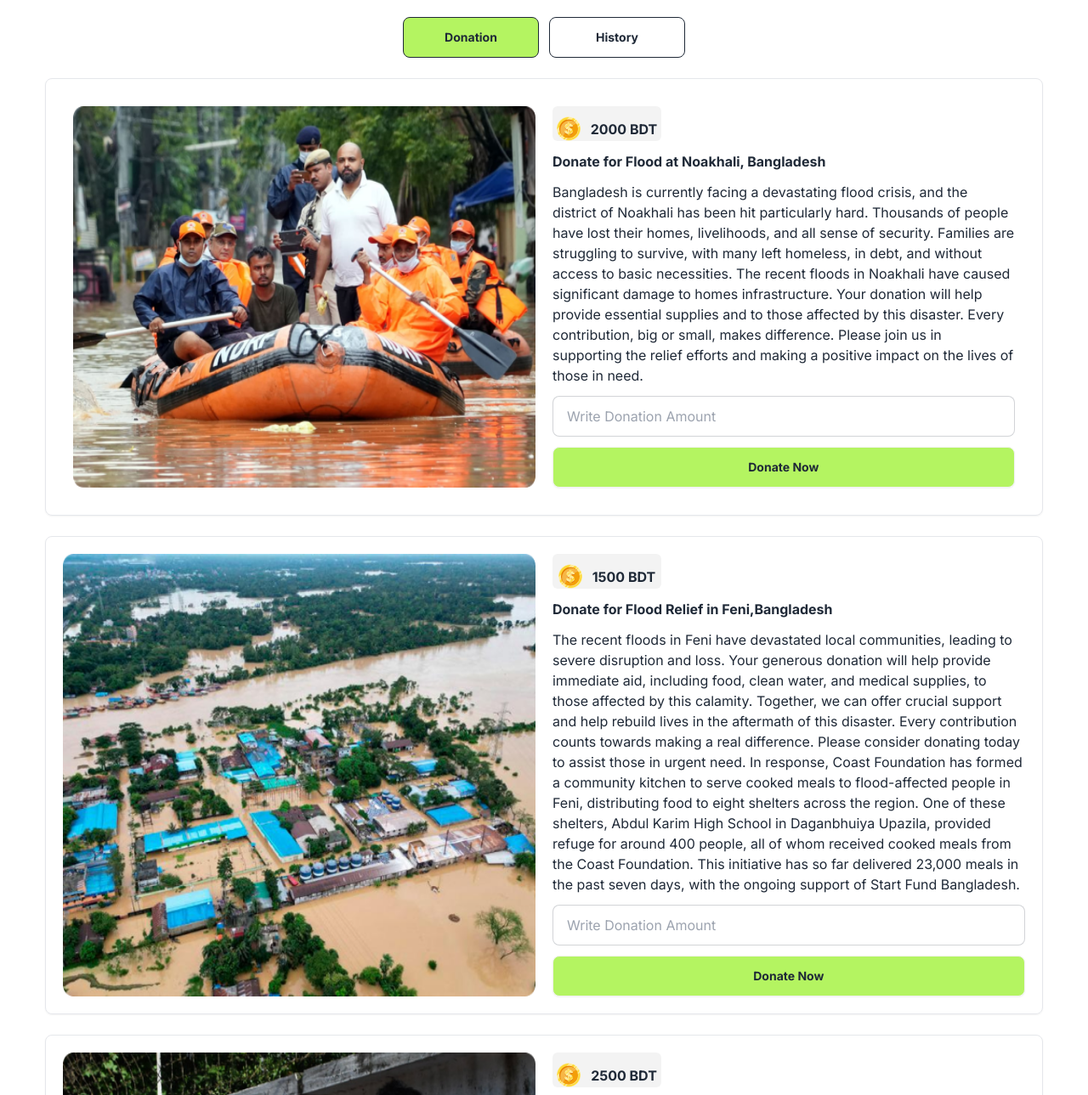
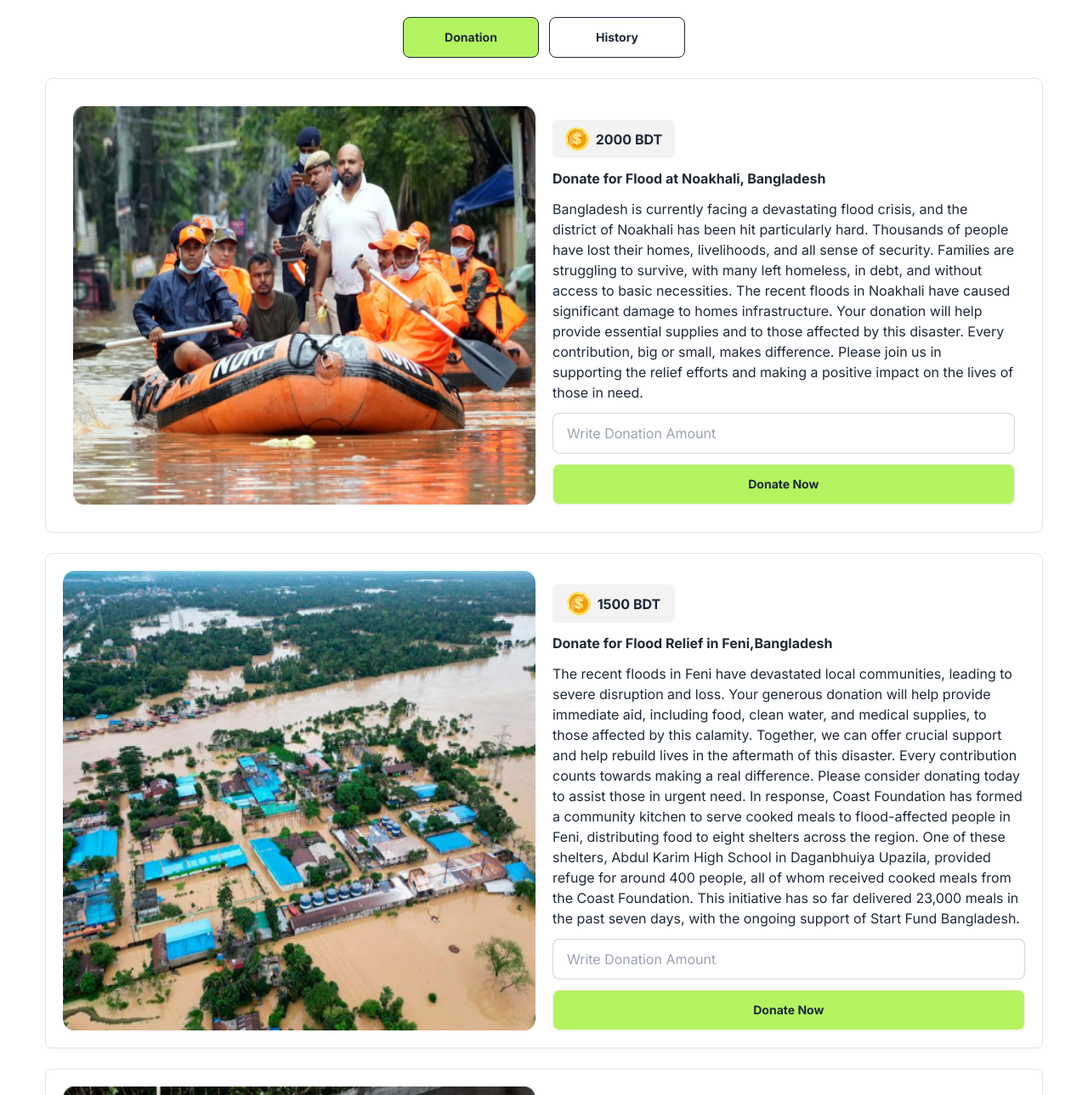
Before and after one commit to imonDVP/assignment-05, a website: page index.html in a window 1280 px wide. Shown: the part 100-1389 px from the top of the page at 85% size. Drawn offline with Linux system fonts and the light colour scheme.

Commit message:
my code is updated .......

```diff
--- a/index.html
+++ b/index.html
@@ -18,11 +18,11 @@
         <header class=" w-full sm:h-24 bg-[#f9f7f3]">
             <section class="w-11/12 mx-auto flex justify-between  pt-6">
                 <div class="flex flex-col justify-center">
-                    <button id="btnBlog" class="btn w-36 font-bold bg-[#b4f461] hidden sm:block">Blog</button>
+                    <button id="btnBlog" class="btn w-36 font-bold bg-[#b4f461]">Blog</button>
                 </div>
-                <div class="text-center sm:flex sm:justify-center sm:items-center">
+                <div class=" text-center sm:flex sm:justify-center sm:items-center">
                     <img class="hidden sm:block" src="./assets/logo.png" alt="">
-                    <h2 class="font-bold ml-4">Donate Bangladesh</h2>
+                    <h2 class="hidden sm:block font-bold ml-4">Donate Bangladesh</h2>
                 </div>
                 <div class="flex justify-center items-center w-52">
                     <img src="./assets/coin.png" alt="">
@@ -44,10 +44,10 @@
                     <img class="  w-full h-full " src="./assets/noakhali.png" alt="">
                 </div>
                 <div class="sm:w-6/12  ">
-                    <div class="text-left ">
-                        <div class=" rounded-md flex justify-center items-center w-32 pt-3 bg-[#f3f3f3]">
-                            <img src=" ./assets/coin.png" alt="">
-                            <h2 id="balanceNoakhaliAmount" class="font-bold ml-3">2000 BDT</h2>
+                    <div class="text-left mt-4">
+                        <div class=" rounded-md flex justify-center items-center w-36 p-2 bg-[#f3f3f3]">
+                            <img class="" src=" ./assets/coin.png" alt="">
+                            <h2 id="balanceNoakhaliAmount" class="font-bold ml-2">2000 BDT</h2>
                         </div>
                     </div>
                     <h2 class="font-bold mt-3">Donate for Flood at Noakhali, Bangladesh</h2>
@@ -79,10 +79,10 @@
                     <img class="  w-full h-full " src="./assets/feni.png" alt="">
                 </div>
                 <div class="sm:w-6/12  ">
-                    <div class="text-left">
-                        <div class="flex justify-center items-center w-32 pt-3  bg-[#f3f3f3] rounded-md">
+                    <div class="text-left mt-4">
+                        <div class="flex justify-center items-center w-36 p-2 bg-[#f3f3f3] rounded-md">
                             <img src=" ./assets/coin.png" alt="">
-                            <h2 id="balanceFeniAmount" class="font-bold ml-3">1500 BDT</h2>
+                            <h2 id="balanceFeniAmount" class="font-bold ml-2">1500 BDT</h2>
                         </div>
                     </div>
                     <h2 class="font-bold mt-3">Donate for Flood Relief in Feni,Bangladesh</h2>
@@ -113,10 +113,10 @@
                     <img class="  w-full h-full " src="./assets/quota-protest.png" alt="">
                 </div>
                 <div class="sm:w-6/12  ">
-                    <div class="text-left">
-                        <div class="flex justify-center items-center w-32 pt-3 bg-[#f3f3f3] rounded-md">
+                    <div class="text-left mt-4">
+                        <div class="flex justify-center items-center w-36 p-2 bg-[#f3f3f3] rounded-md">
                             <img src=" ./assets/coin.png" alt="">
-                            <h2 id="balanceQuotaAmount" class="font-bold ml-3">2500 BDT</h2>
+                            <h2 id="balanceQuotaAmount" class="font-bold ml-2">2500 BDT</h2>
                         </div>
                     </div>
                     <h2 class="font-bold mt-3">Aid for Injured in the Quota Movement</h2>
```
Also changed, not shown: blog.html (+6 -5 lines), output/output.css.
